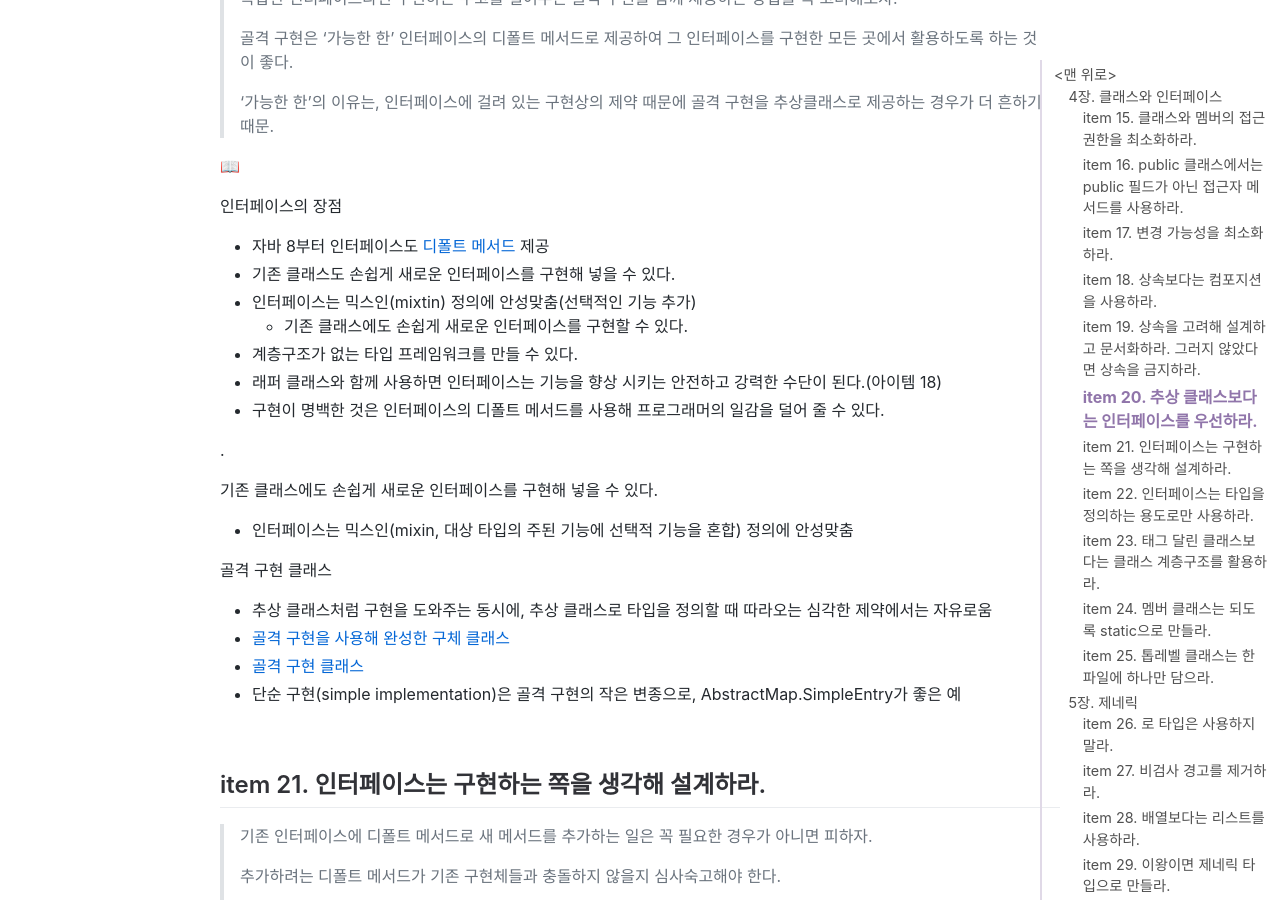
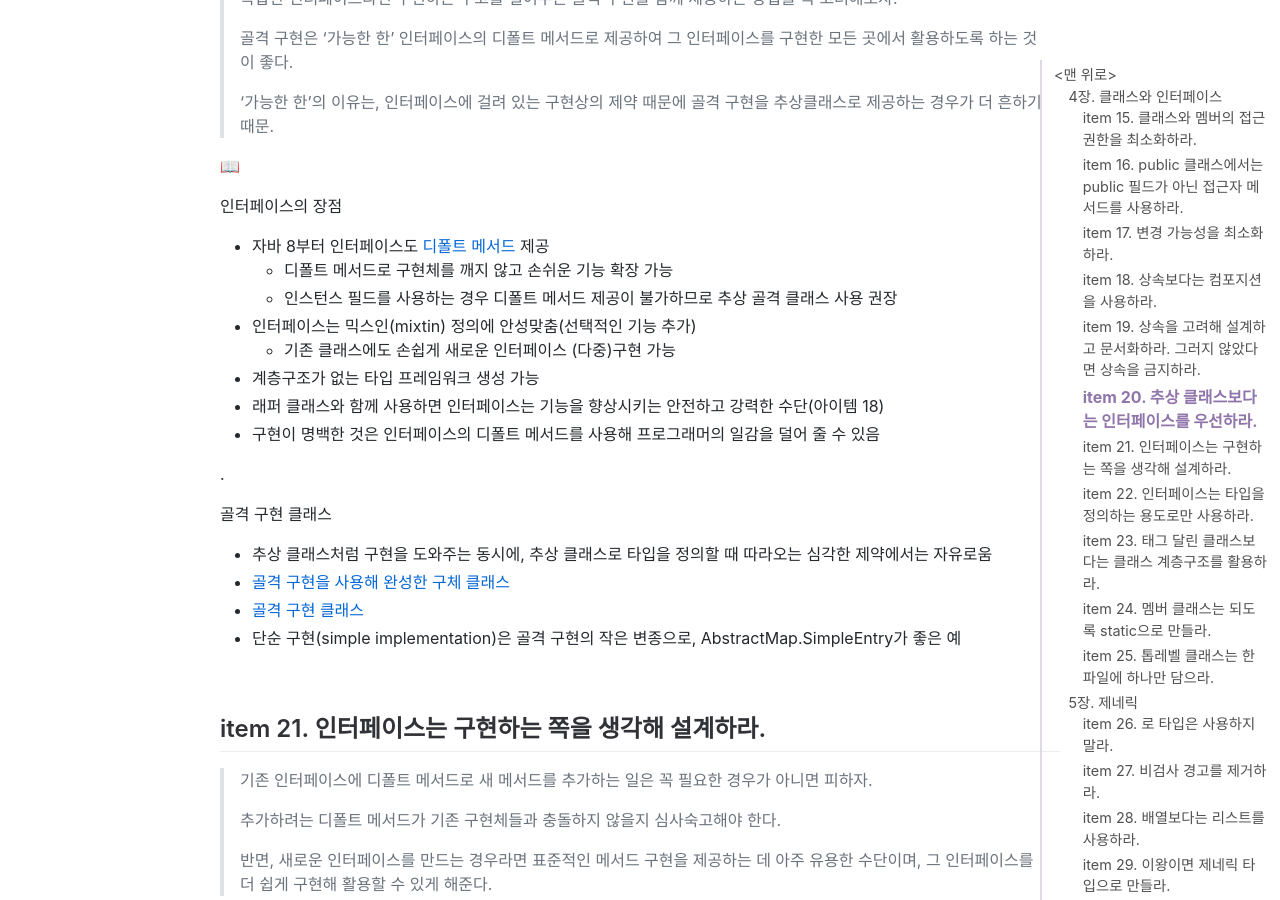
Before and after one commit to jihunparkme/jihunparkme.github.io, a Jekyll site: the page built from _posts/2023-04-22-Effective-Java-Class-Interface-Generics.md, in a window 1280 px wide and 900 px high, scrolled down 7696 px. Built offline with Jekyll 4.4.1, drawn with Linux system fonts in a browser that asks for light colours; nearby versions of some CDN libraries; comment, search, counter and statistics services are not loaded.

Commit message:
[Effective Java] item 20. 추상 클래스보다는 인터페이스를 우선하라.
- 인터페이스의 장점

```diff
--- a/_posts/2023-04-22-Effective-Java-Class-Interface-Generics.md
+++ b/_posts/2023-04-22-Effective-Java-Class-Interface-Generics.md
@@ -324,12 +324,13 @@
 인터페이스의 장점
 
 - 자바 8부터 인터페이스도 [디폴트 메서드](https://docs.oracle.com/javase/tutorial/java/IandI/defaultmethods.html) 제공
-- 기존 클래스도 손쉽게 새로운 인터페이스를 구현해 넣을 수 있다.
+  - 디폴트 메서드로 구현체를 깨지 않고 손쉬운 기능 확장 가능
+  - 인스턴스 필드를 사용하는 경우 디폴트 메서드 제공이 불가하므로 추상 골격 클래스 사용 권장
 - 인터페이스는 믹스인(mixtin) 정의에 안성맞춤(선택적인 기능 추가)
-  - 기존 클래스에도 손쉽게 새로운 인터페이스를 구현할 수 있다.
-- 계층구조가 없는 타입 프레임워크를 만들 수 있다.
-- 래퍼 클래스와 함께 사용하면 인터페이스는 기능을 향상 시키는 안전하고 강력한 수단이 된다.(아이템 18)
-- 구현이 명백한 것은 인터페이스의 디폴트 메서드를 사용해 프로그래머의 일감을 덜어 줄 수 있다.
+  - 기존 클래스에도 손쉽게 새로운 인터페이스 (다중)구현 가능
+- 계층구조가 없는 타입 프레임워크 생성 가능
+- 래퍼 클래스와 함께 사용하면 인터페이스는 기능을 향상시키는 안전하고 강력한 수단(아이템 18)
+- 구현이 명백한 것은 인터페이스의 디폴트 메서드를 사용해 프로그래머의 일감을 덜어 줄 수 있음
 
 
 
@@ -341,11 +342,6 @@
 
 
 .
-
-
-기존 클래스에도 손쉽게 새로운 인터페이스를 구현해 넣을 수 있다.
-- 인터페이스는 믹스인(mixin, 대상 타입의 주된 기능에 선택적 기능을 혼합) 정의에 안성맞춤
-
 
 골격 구현 클래스
 - 추상 클래스처럼 구현을 도와주는 동시에, 추상 클래스로 타입을 정의할 때 따라오는 심각한 제약에서는 자유로움
```
